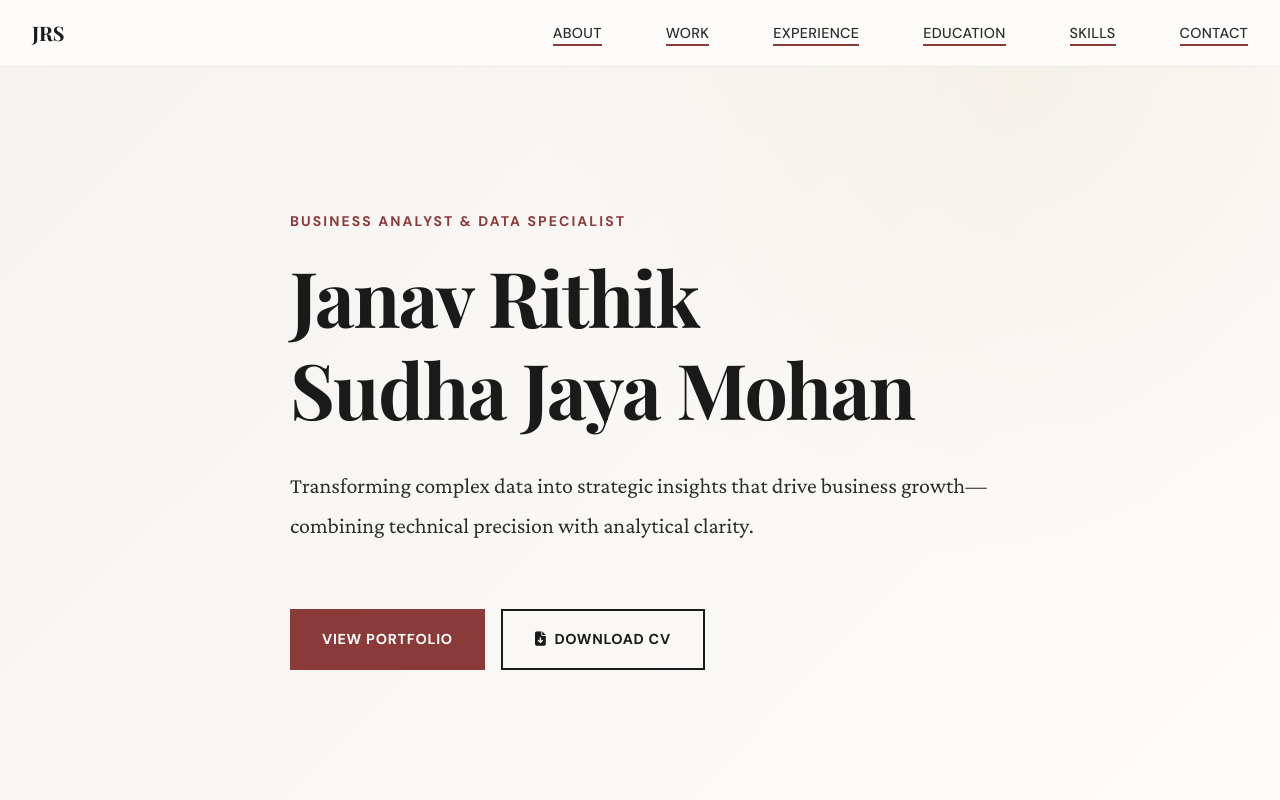
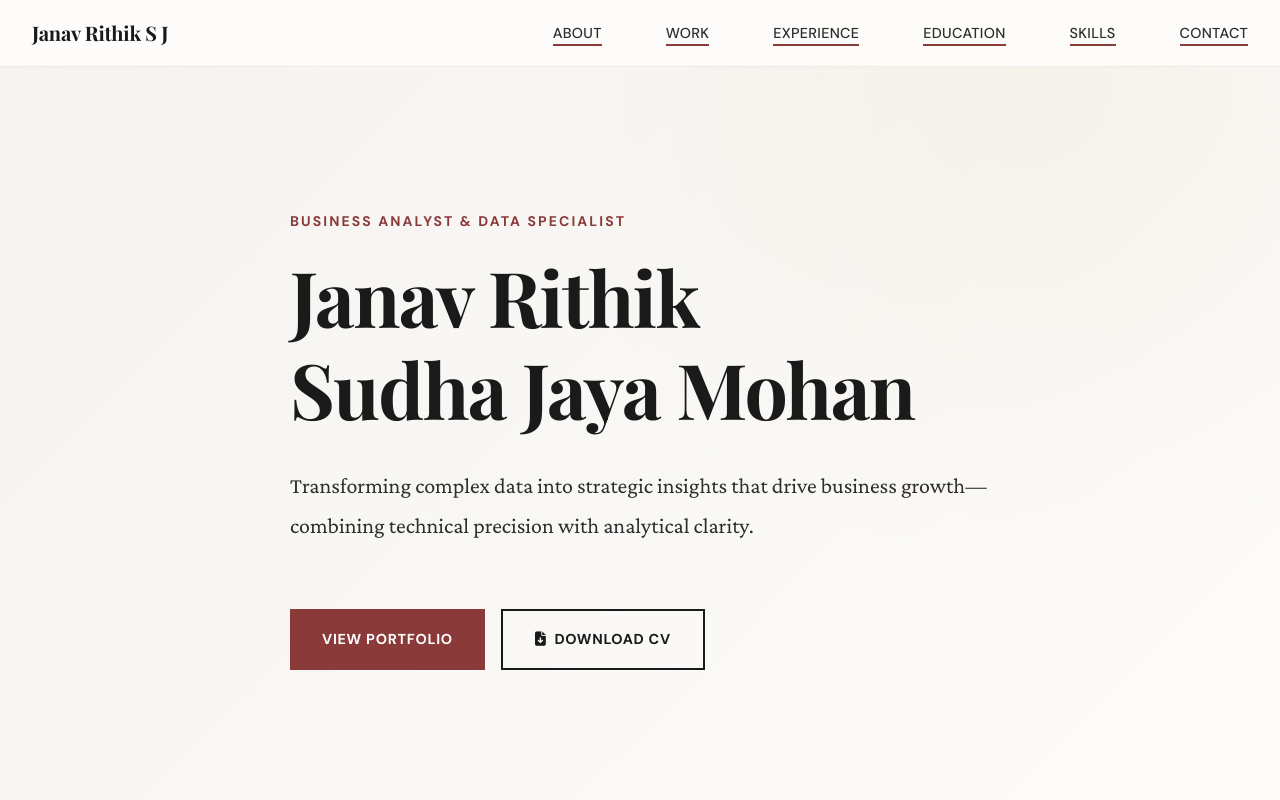
Before and after one commit to janavrithiksj-06/janavrithiksj-06.github.io, a plain HTML site: page index.html in a window 1280 px wide. Shown: the top 800 px of the page. Drawn offline with nearby package versions, Linux system fonts and the light colour scheme.

Commit message:
Update index.html

```diff
--- a/index.html
+++ b/index.html
@@ -1136,7 +1136,7 @@
     <!-- Navigation -->
     <nav class="nav">
         <div class="nav-container">
-            <div class="nav-logo">JRS</div>
+            <div class="nav-logo">Janav Rithik S J</div>
             <ul class="nav-menu">
                 <li><a href="#about" class="nav-link">About</a></li>
                 <li><a href="#projects" class="nav-link">Work</a></li>
```
